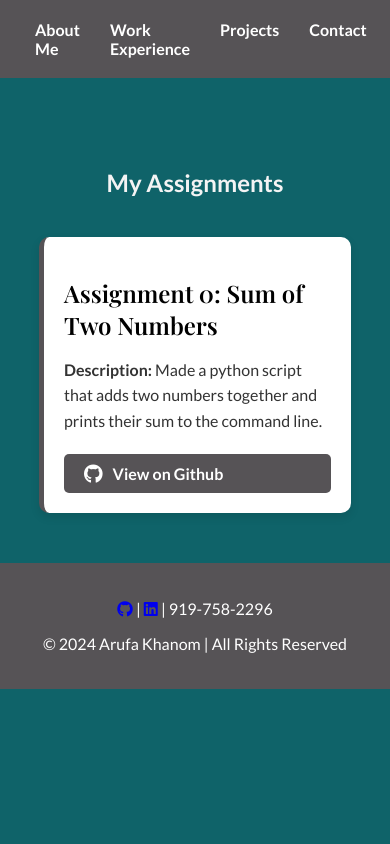
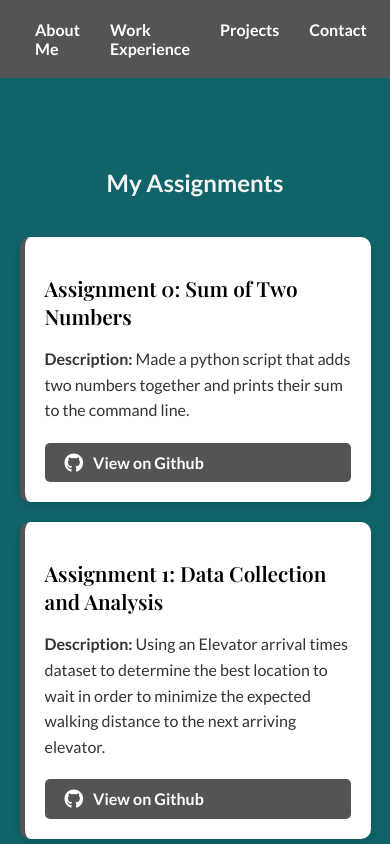
Before and after one commit to arufak/arufak.github.io, a plain HTML site: page assignments.html in a window 390 px wide. Shown: the top 844 px of the page. Drawn offline with nearby package versions, Linux system fonts and the light colour scheme.

Commit message:
updated assignment 1 (forgot to post it)

```diff
--- a/assignments.html
+++ b/assignments.html
@@ -25,6 +25,12 @@
             <p><strong>Description:</strong> Made a python script that adds two numbers together and prints their sum to the command line.</p>
             <a class="btn" href="https://github.com/arufak/bu_arufak-assignment-0" target="_blank"><i class="fab fa-github"></i>View on Github</a>
         </div>
+
+        <div class="assignment-box">
+            <h2>Assignment 1: Data Collection and Analysis</h2>
+            <p><strong>Description:</strong> Using an Elevator arrival times dataset to determine the best location to wait in order to minimize the expected walking distance to the next arriving elevator.</p>
+            <a class="btn" href="https://github.com/arufak/bu_arufak-assignment-1" target="_blank"><i class="fab fa-github"></i>View on Github</a>
+        </div>
     </section>
 
     <footer>
--- a/style.css
+++ b/style.css
@@ -309,7 +309,7 @@ footer {
     margin: 40px auto;
     display: flex;
     flex-direction: column;
-    gap: 20px;
+    gap: 20px; /* Space between each assignment box */
 }
 
 .assignment-box {
@@ -320,10 +320,22 @@ footer {
     border-left: 5px solid #565356; /* Accent border matching the header/footer */
 }
 
+/* Specific styling for Assignment 0 */
+.assignment-box.assignment-0 {
+    /* If you want to add specific styles to Assignment 0, you can add them here */
+    border-left: 5px solid #565356; /* Same styling to ensure consistency */
+}
+
+/* Specific styling for Assignment 1 */
+.assignment-box.assignment-1 {
+    /* If you want to add specific styles to Assignment 1, you can add them here */
+    border-left: 5px solid #565356; /* Same styling to ensure consistency */
+}
+
 .assignment-box h2 {
     font-family: 'Playfair Display', serif;
     font-size: 1.5rem;
-    color: #000000; /* Gold color for assignment titles */
+    color: #000000; /* Black color for assignment titles */
     margin-bottom: 10px;
 }
 
@@ -355,3 +367,14 @@ footer {
 .assignment-box i {
     font-size: 1.2rem;
 }
+
+/* Responsive Design for Assignments Section */
+@media (max-width: 768px) {
+    .assignments-section {
+        width: 90%;
+    }
+
+    .assignment-box h2 {
+        font-size: 1.3rem;
+    }
+}
```
Also changed, not shown: projects.html (+1 -0 lines).
